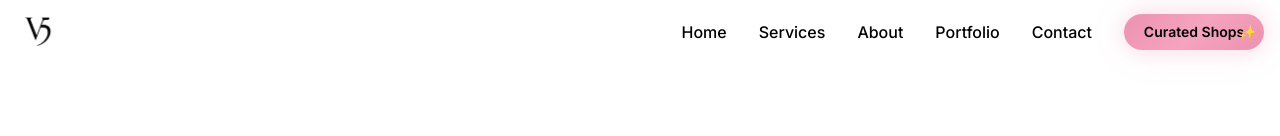
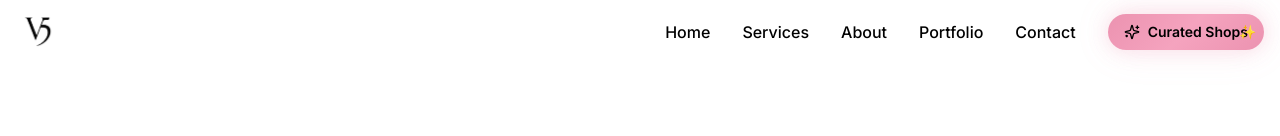
Before and after one commit to victoriaon5th/victoria-fifth-avenue-style, a React (Vite) app: page / in a window 1280 px wide. Shown: the top 136 px of the page. Built offline with nearby package versions, Linux system fonts and the light colour scheme.

Commit message:
Reverted to commit ac1b56a929a42f5501f156d54ebdb664a8aea30c

```diff
--- a/src/components/Navigation.tsx
+++ b/src/components/Navigation.tsx
@@ -60,8 +60,9 @@ const Navigation = () => {
                     onClick={() => scrollToSection(item.href)}
                     className="magical-button px-4 py-2 rounded-full text-black font-semibold text-sm
                              transition-all duration-300 hover:scale-105 transform
-                             shadow-lg hover:shadow-xl min-w-[140px]"
+                             shadow-lg hover:shadow-xl min-w-[140px] flex items-center gap-2"
                   >
+                    <Sparkles size={16} />
                     {item.name}
                   </button>
                 );
@@ -101,8 +102,9 @@ const Navigation = () => {
                       key={item.name}
                       onClick={() => scrollToSection(item.href)}
                       className="magical-button mx-4 my-2 px-4 py-3 rounded-full text-black font-semibold text-sm
-                               justify-center w-auto"
+                               flex items-center gap-2 justify-center w-auto"
                     >
+                      <Sparkles size={16} />
                       {item.name}
                     </button>
                   );
```
